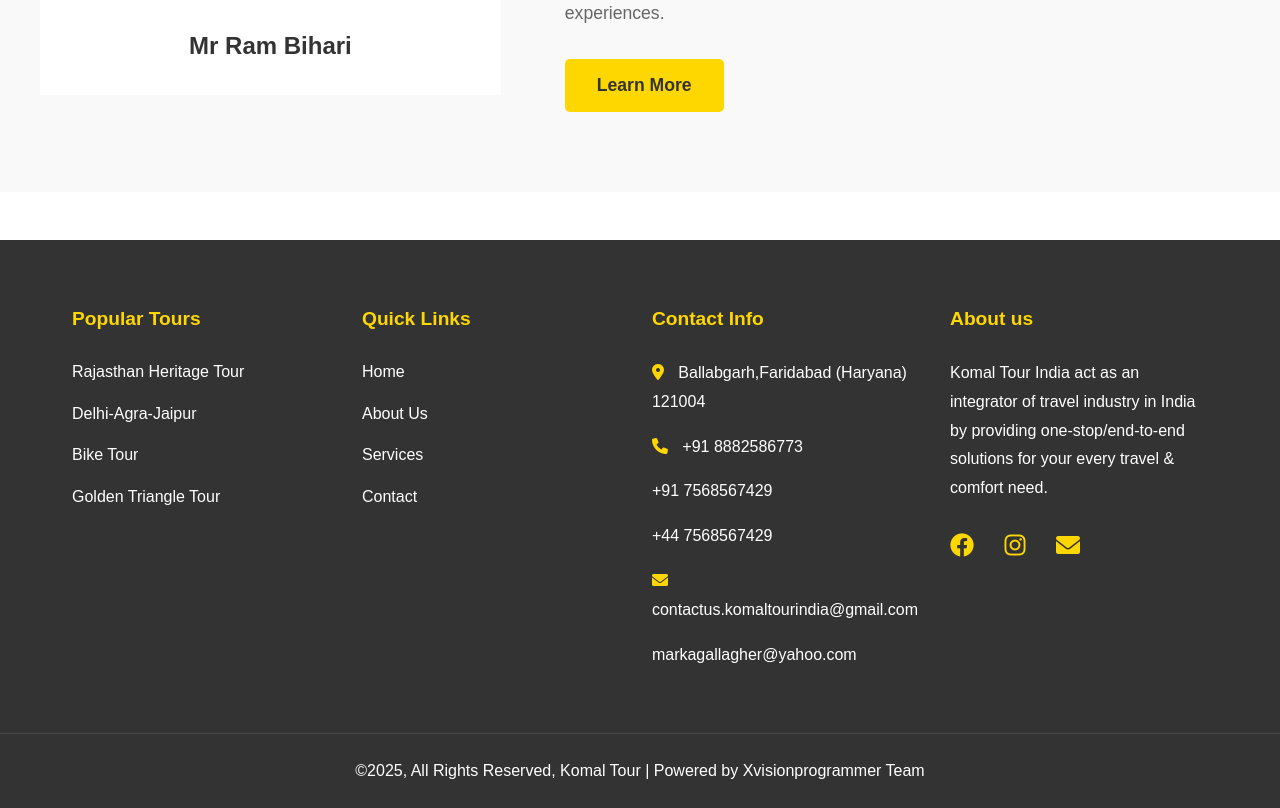
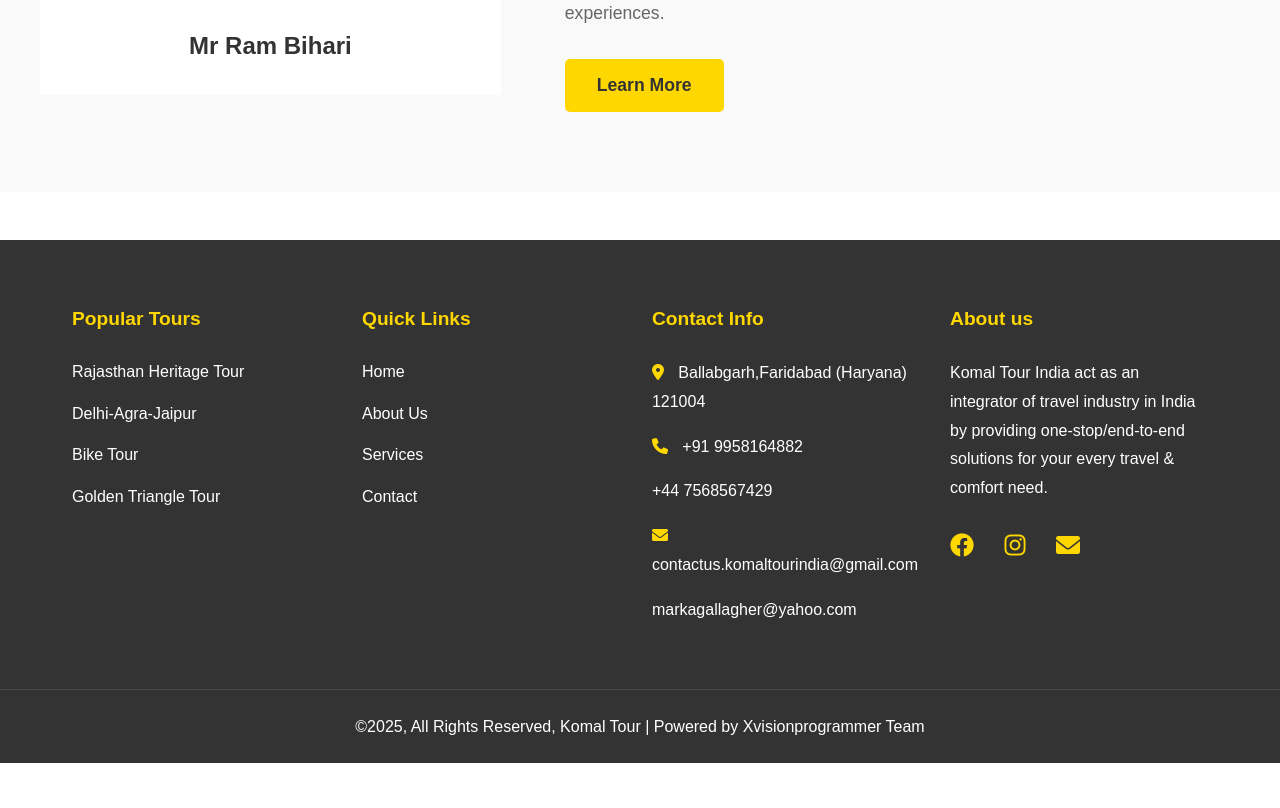
Before and after one commit to KomaltourIndia/komal-tour-india, a website: page index.html in a window 1280 px wide. Shown: the part 2095-2903 px from the top of the page. After the commit the page ends 2858 px from the top, so only its background shows below. Drawn offline with Linux system fonts and the light colour scheme.

Commit message:
Update index.html

```diff
--- a/index.html
+++ b/index.html
@@ -125,8 +125,7 @@
             <div class="footer-section">
                 <h3>Contact Info</h3>
                 <p><i class="fas fa-map-marker-alt"></i> Ballabgarh,Faridabad (Haryana) 121004</p>
-                <p><i class="fas fa-phone"></i> +91 8882586773</p>
-                <p>    +91 7568567429</p>
+                <p><i class="fas fa-phone"></i> +91 9958164882</p>
                 <p>    +44 7568567429</p>
                 <p><i class="fas fa-envelope"></i> contactus.komaltourindia@gmail.com</p>
                 <p>markagallagher@yahoo.com</p>
```
